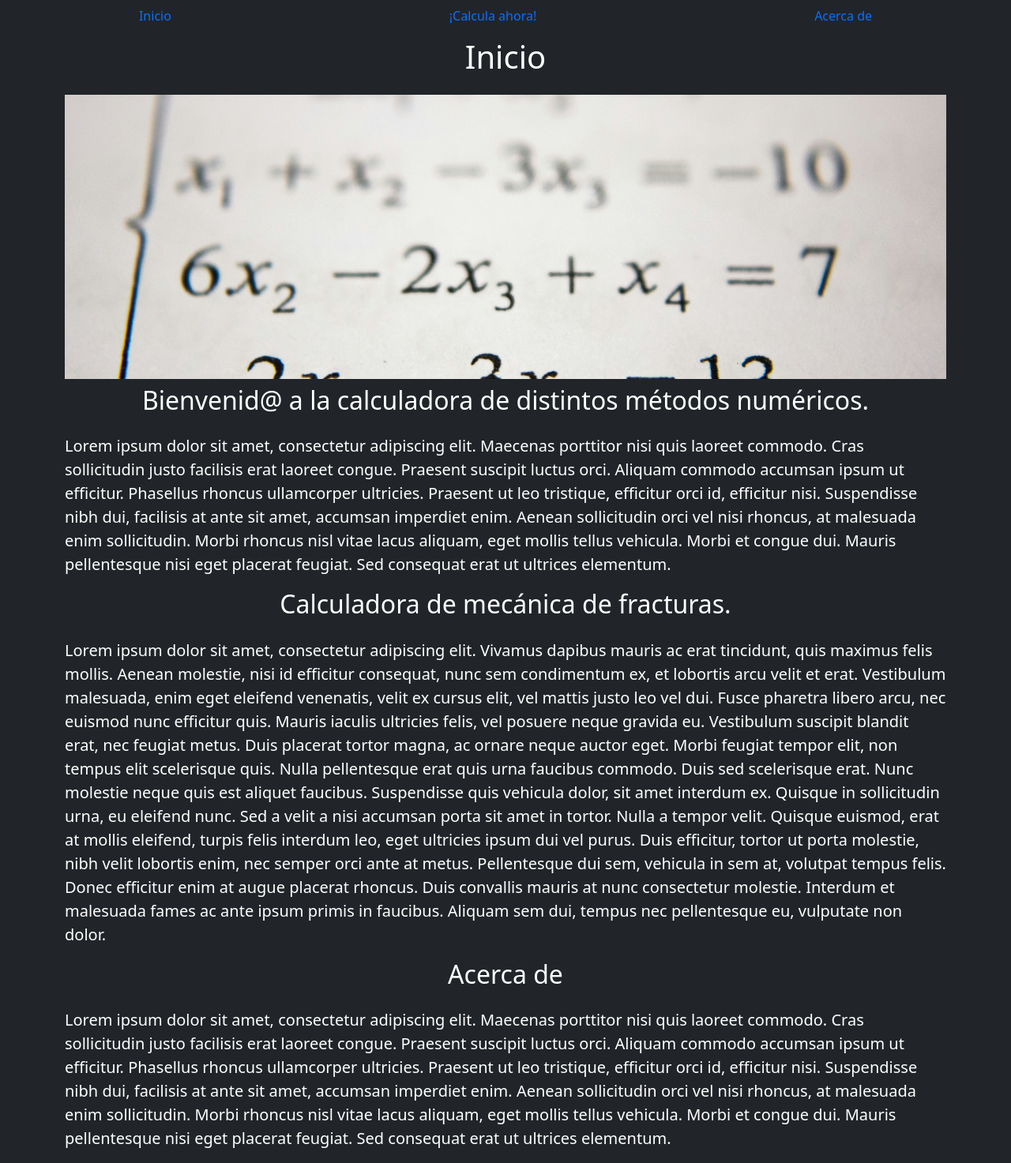
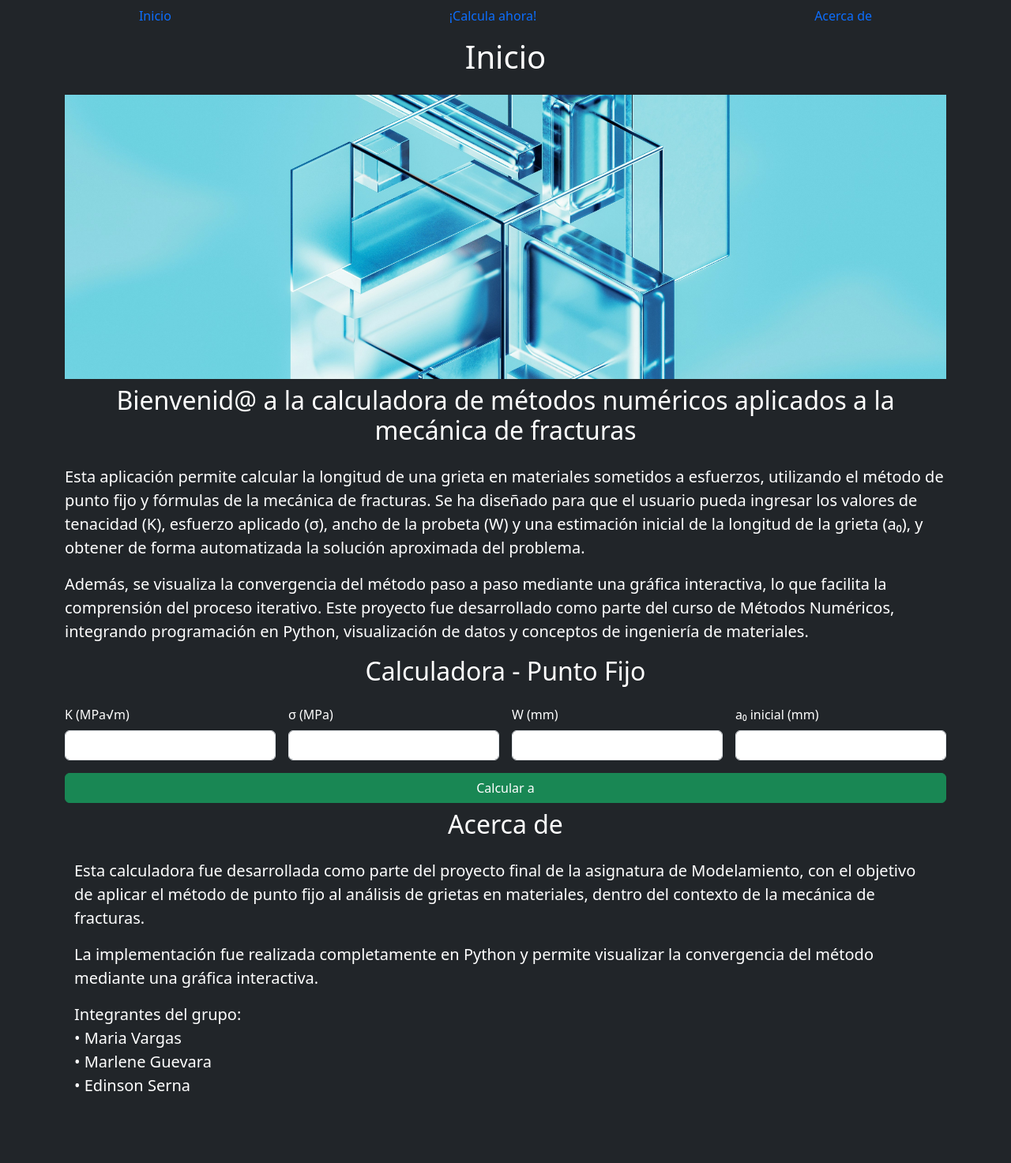
Before and after one commit to eserna1-git/mfracturas, a Flask app: page / in a window 1280 px wide. Shown: the whole page at 79% size. After the commit the page ends 1382 px from the top, so only its background shows below. Run offline with Flask 3, Linux system fonts and the light colour scheme.

Commit message:
version2

```diff
--- a/app.py
+++ b/app.py
@@ -1,7 +1,65 @@
-from flask import Flask, render_template
+from flask import Flask, render_template, request
+import math
+import matplotlib.pyplot as plt
+import os
 
 app = Flask(__name__)
 
+def f_senb(x):
+    try:
+        cos_val = math.cos(math.pi * x / 2)
+        if cos_val == 0:
+            return float('inf')
+        return math.sqrt(1 / cos_val) * (1.99 - x * (1 - x) * (2.15 - 3.93 * x + 2.7 * x**2))
+    except:
+        return float('inf')
+
+def g(a, K, sigma, W):
+    pi_val = math.pi
+    f_val = f_senb(a / W)
+    if f_val == 0:
+        return float('inf')
+    return (K / (sigma * math.sqrt(pi_val) * f_val)) ** 2
+
+def punto_fijo(K, sigma, W, a0, tol=1e-6, max_iter=100):
+    iteraciones = [a0]
+    a = a0
+    for _ in range(max_iter):
+        a_new = g(a, K, sigma, W)
+        iteraciones.append(a_new)
+        if abs(a_new - a) < tol:
+            break
+        a = a_new
+    return a_new, iteraciones
+
 @app.route('/')
 def home():
-    return render_template('main.html')
+    return render_template('main.html', resultado=None)
+
+@app.route('/calcular', methods=['POST'])
+def calcular():
+    try:
+        K = float(request.form['K'])
+        sigma = float(request.form['sigma'])
+        W = float(request.form['W'])
+        a0 = float(request.form['a0'])
+
+        raiz, valores = punto_fijo(K, sigma, W, a0)
+
+        # Graficar
+        plt.figure()
+        plt.plot(range(len(valores)), valores, marker='o', color='blue')
+        plt.title("Iteraciones del método de punto fijo")
+        plt.xlabel("Iteración")
+        plt.ylabel("a (longitud de grieta)")
+        plt.grid(True)
+        os.makedirs("static", exist_ok=True)
+        plt.savefig("static/iteraciones.png")
+        plt.close()
+
+        return render_template("main.html", resultado=round(raiz, 6), imagen="iteraciones.png")
+    except Exception as e:
+        return render_template("main.html", resultado=f"Error: {e}", imagen=None)
+
+if __name__ == '__main__':
+    app.run(debug=True)
--- a/templates/main.html
+++ b/templates/main.html
@@ -34,65 +34,67 @@
     </div>
     <div class="container" id="#">
       <h1 class="text-center mt-2 mb-4">Inicio</h1>
-      <img id="banner" class="img-fluid" src="../static/numerics.jpg" />
+      <img id="banner" class="img-fluid" src="../static/mechanics.jpg" />
       <h2 class="text-center mt-2 mb-4">
-        Bienvenid@ a la calculadora de distintos métodos numéricos.
+        Bienvenid@ a la calculadora de métodos numéricos aplicados a la mecánica de fracturas
       </h2>
       <p class="lead">
-        Lorem ipsum dolor sit amet, consectetur adipiscing elit. Maecenas
-        porttitor nisi quis laoreet commodo. Cras sollicitudin justo facilisis
-        erat laoreet congue. Praesent suscipit luctus orci. Aliquam commodo
-        accumsan ipsum ut efficitur. Phasellus rhoncus ullamcorper ultricies.
-        Praesent ut leo tristique, efficitur orci id, efficitur nisi.
-        Suspendisse nibh dui, facilisis at ante sit amet, accumsan imperdiet
-        enim. Aenean sollicitudin orci vel nisi rhoncus, at malesuada enim
-        sollicitudin. Morbi rhoncus nisl vitae lacus aliquam, eget mollis tellus
-        vehicula. Morbi et congue dui. Mauris pellentesque nisi eget placerat
-        feugiat. Sed consequat erat ut ultrices elementum.
+        Esta aplicación permite calcular la longitud de una grieta en materiales sometidos a esfuerzos, utilizando el método de punto fijo y fórmulas de la mecánica de fracturas. Se ha diseñado para que el usuario pueda ingresar los valores de tenacidad (K), esfuerzo aplicado (σ), ancho de la probeta (W) y una estimación inicial de la longitud de la grieta (a₀), y obtener de forma automatizada la solución aproximada del problema.
+      </p>
+      <p class="lead">
+        Además, se visualiza la convergencia del método paso a paso mediante una gráfica interactiva, lo que facilita la comprensión del proceso iterativo. Este proyecto fue desarrollado como parte del curso de Métodos Numéricos, integrando programación en Python, visualización de datos y conceptos de ingeniería de materiales.
       </p>
     </div>
     <div class="container" id="mfracturas">
-      <h2 class="text-center mt-2 mb-4">
-        Calculadora de mecánica de fracturas.
-      </h2>
-      <p class="lead">
-        Lorem ipsum dolor sit amet, consectetur adipiscing elit. Vivamus dapibus
-        mauris ac erat tincidunt, quis maximus felis mollis. Aenean molestie,
-        nisi id efficitur consequat, nunc sem condimentum ex, et lobortis arcu
-        velit et erat. Vestibulum malesuada, enim eget eleifend venenatis, velit
-        ex cursus elit, vel mattis justo leo vel dui. Fusce pharetra libero
-        arcu, nec euismod nunc efficitur quis. Mauris iaculis ultricies felis,
-        vel posuere neque gravida eu. Vestibulum suscipit blandit erat, nec
-        feugiat metus. Duis placerat tortor magna, ac ornare neque auctor eget.
-        Morbi feugiat tempor elit, non tempus elit scelerisque quis. Nulla
-        pellentesque erat quis urna faucibus commodo. Duis sed scelerisque erat.
-        Nunc molestie neque quis est aliquet faucibus. Suspendisse quis vehicula
-        dolor, sit amet interdum ex. Quisque in sollicitudin urna, eu eleifend
-        nunc. Sed a velit a nisi accumsan porta sit amet in tortor. Nulla a
-        tempor velit. Quisque euismod, erat at mollis eleifend, turpis felis
-        interdum leo, eget ultricies ipsum dui vel purus. Duis efficitur, tortor
-        ut porta molestie, nibh velit lobortis enim, nec semper orci ante at
-        metus. Pellentesque dui sem, vehicula in sem at, volutpat tempus felis.
-        Donec efficitur enim at augue placerat rhoncus. Duis convallis mauris at
-        nunc consectetur molestie. Interdum et malesuada fames ac ante ipsum
-        primis in faucibus. Aliquam sem dui, tempus nec pellentesque eu,
-        vulputate non dolor.
-      </p>
-    </div>
+      <h2 class="text-center mt-2 mb-4">Calculadora - Punto Fijo</h2>
+      <form action="/calcular" method="post" class="row g-3">
+        <div class="col-md-3">
+          <label class="form-label">K (MPa√m)</label>
+          <input type="number" step="any" class="form-control" name="K" required>
+        </div>
+        <div class="col-md-3">
+          <label class="form-label">σ (MPa)</label>
+          <input type="number" step="any" class="form-control" name="sigma" required>
+        </div>
+        <div class="col-md-3">
+          <label class="form-label">W (mm)</label>
+          <input type="number" step="any" class="form-control" name="W" required>
+        </div>
+        <div class="col-md-3">
+          <label class="form-label">a₀ inicial (mm)</label>
+          <input type="number" step="any" class="form-control" name="a0" required>
+        </div>
+        <div class="d-grid gap-2 mt-3">
+          <button type="submit" class="btn btn-success">Calcular a</button>
+        </div>
+      </form>
+
+      {% if resultado is not none %}
+      <div class="alert alert-info text-center mt-4">
+        <strong>Resultado:</strong> Longitud de grieta estimada (a) = {{ resultado }} mm
+      </div>
+      {% endif %}
+
+      {% if imagen %}
+  <div class="text-center">
+    <img src="{{ url_for('static', filename=imagen) }}" alt="Iteraciones" class="img-fluid mt-3" style="max-width: 600px;">
+  </div>
+{% endif %}
+
     <div class="container" id="acerca">
       <h2 class="text-center mt-2 mb-4">Acerca de</h2>
-      <p class="lead">
-        Lorem ipsum dolor sit amet, consectetur adipiscing elit. Maecenas
-        porttitor nisi quis laoreet commodo. Cras sollicitudin justo facilisis
-        erat laoreet congue. Praesent suscipit luctus orci. Aliquam commodo
-        accumsan ipsum ut efficitur. Phasellus rhoncus ullamcorper ultricies.
-        Praesent ut leo tristique, efficitur orci id, efficitur nisi.
-        Suspendisse nibh dui, facilisis at ante sit amet, accumsan imperdiet
-        enim. Aenean sollicitudin orci vel nisi rhoncus, at malesuada enim
-        sollicitudin. Morbi rhoncus nisl vitae lacus aliquam, eget mollis tellus
-        vehicula. Morbi et congue dui. Mauris pellentesque nisi eget placerat
-        feugiat. Sed consequat erat ut ultrices elementum.
-      </p>
+        <p class="lead">
+          Esta calculadora fue desarrollada como parte del proyecto final de la asignatura de Modelamiento, con el objetivo de aplicar el método de punto fijo al análisis de grietas en materiales, dentro del contexto de la mecánica de fracturas.
+        </p>
+        <p class="lead">
+          La implementación fue realizada completamente en Python y permite visualizar la convergencia del método mediante una gráfica interactiva.
+        </p>
+        <p class="lead">
+          <strong>Integrantes del grupo:</strong><br>
+          • Maria Vargas<br>
+          • Marlene Guevara<br>
+          • Edinson Serna
+        </p>
     </div>
   </body>
 </html>
```
Also changed, not shown: static/iteraciones.png (added), static/mechanics.jpg (added).
